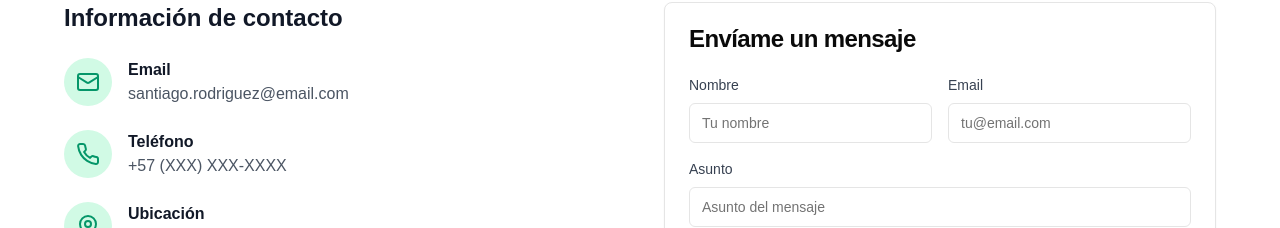
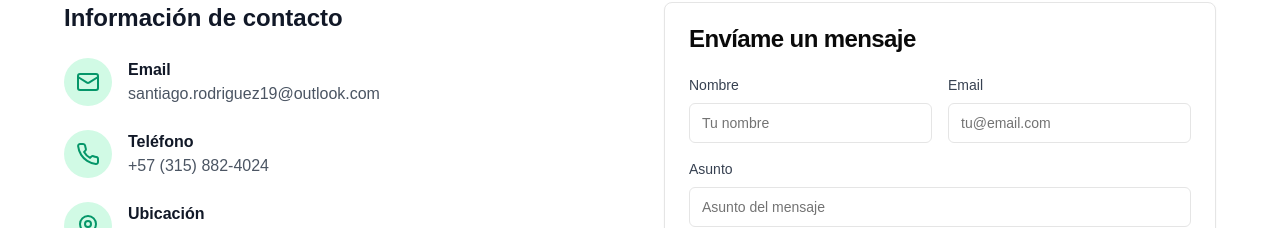
Before and after one commit to santiago197/Portafolio, a Next.js app: page / in a window 1280 px wide. Shown: the part 4738-4966 px from the top of the page. Built offline with nearby package versions, Linux system fonts and the light colour scheme.

Commit message:
Update contact-section.tsx

```diff
--- a/components/contact-section.tsx
+++ b/components/contact-section.tsx
@@ -23,7 +23,7 @@ export function ContactSection() {
                 </div>
                 <div>
                   <h4 className="font-semibold text-gray-900">Email</h4>
-                  <p className="text-gray-600">santiago.rodriguez@email.com</p>
+                  <p className="text-gray-600">santiago.rodriguez19@outlook.com</p>
                 </div>
               </div>
 
@@ -33,7 +33,7 @@ export function ContactSection() {
                 </div>
                 <div>
                   <h4 className="font-semibold text-gray-900">Teléfono</h4>
-                  <p className="text-gray-600">+57 (XXX) XXX-XXXX</p>
+                  <p className="text-gray-600">+57 (315) 882-4024</p>
                 </div>
               </div>
 
```
